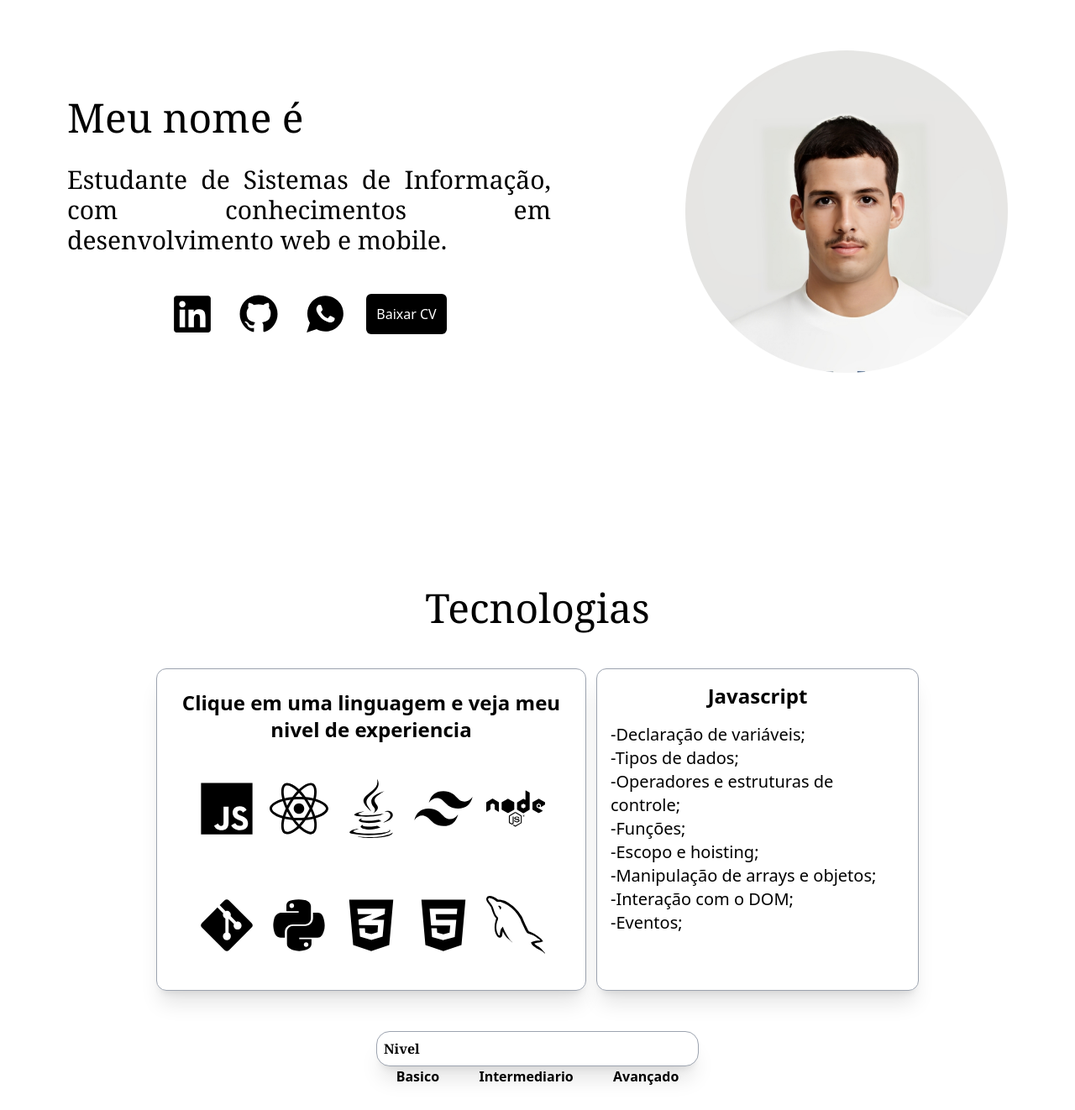
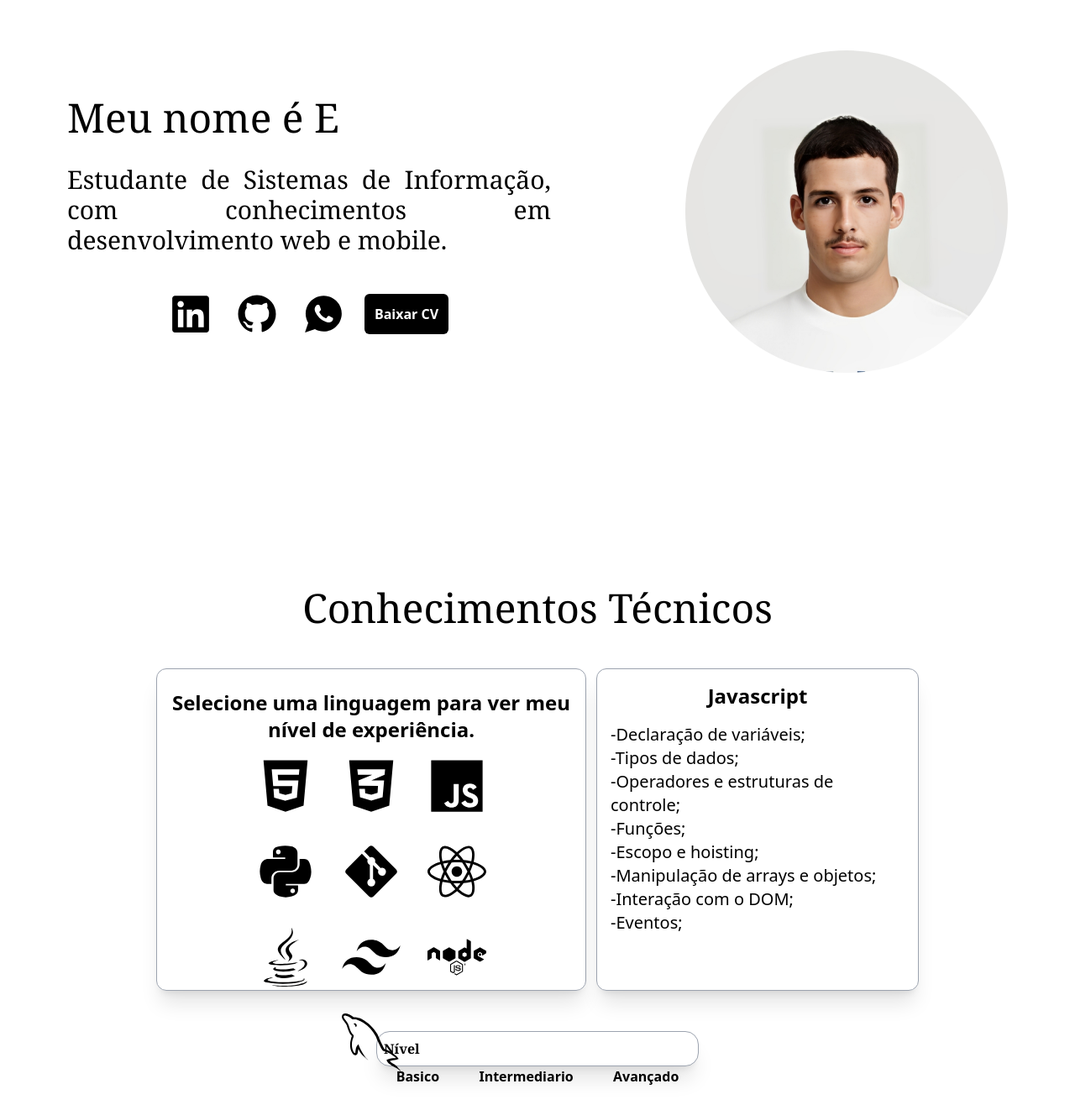
Before and after one commit to EnricoMustafa/Portfolio, a React (Vite) app: page / in a window 1280 px wide. Shown: the part 148-1470 px from the top of the page at 84% size. Built offline with nearby package versions, Linux system fonts and the light colour scheme.

Commit message:
version:0.0.1

```diff
--- a/src/App.jsx
+++ b/src/App.jsx
@@ -21,7 +21,7 @@ export default function App() {
 
   const semTela = (e) => {
     e.preventDefault();
-    alert("ESSE PROJETO ESTÀ EM CONSTRUÇÂO, CLIQUE EM 'OK' PARA RECARREGAR A PAGINA");
+    alert("ESSE PROJETO ESTÀ EM CONSTRUÇÂO!");
   }
 
   const handleSubmit = (e) => {
@@ -156,8 +156,8 @@ export default function App() {
   const [text] = useTypewriter({
     words: [
       "Seja Bem-vindo!",
-      "Meu nome é Enrico Mustafa",
-      "Esse é o meu portifolio",
+      "Meu nome é Enrico Brasil",
+      "Esse é o meu portfólio",
     ],
     loop: true,
     typeSpeed: 120,
@@ -175,8 +175,7 @@ export default function App() {
               </span>
             </h1>
             <p className="mt-4 font-serif text-3xl text-justify">
-              Estudante de Sistemas de Informação, com conhecimentos em
-              desenvolvimento web e mobile.
+              Estudante de Sistemas de Informação, com conhecimentos em desenvolvimento web e mobile.
             </p>
 
             <div className="flex items-center justify-center gap-6 mt-10">
@@ -193,7 +192,6 @@ export default function App() {
               <a
                 href="https://github.com/EnricoMustafa"
                 target="_blank"
-                rel="noopener noreferrer"
               >
                 <LiaGithub
                   className="transition-all hover:text-gray-300"
@@ -203,7 +201,6 @@ export default function App() {
               <a
                 href="https://wa.me/5571993483883"
                 target="_blank"
-                rel="noopener noreferrer"
               >
                 <IoLogoWhatsapp
                   className="transition-all hover:text-gray-300"
@@ -211,8 +208,8 @@ export default function App() {
                 />
               </a>
               <a
-                className="text-white transition-all bg-black rounded-md hover:text-gray-500 p-3 hover:bg-gray-300"
-                href="src/public/docs/ENRICO_MUSTAFA_Curriculo.pdf"
+                className="text-white transition-all bg-black rounded-md hover:text-black font-semibold p-3 hover:bg-gray-300"
+                href="src/public/docs/CurriculoEnricoBrasil.pdf"
                 download="Meu-Curriculo.pdf"
               >
                 Baixar CV
@@ -233,12 +230,27 @@ export default function App() {
 {/* Tecnologias */}
       <section className="h-screen">
         <h1 className="text-black font-serif pt-12 text-5xl text-center">
-          Tecnologias
+          Conhecimentos Técnicos
         </h1>
         <div className= "flex w-full h-3/5 items-center justify-center gap-3">
           <div className="p-4 rounded-xl shadow-xl w-2/5 border border-gray-400 h-96">
-            <h1 className="text-center text-2xl font-bold mt-2">Clique em uma linguagem e veja meu nivel de experiencia</h1>
-            <div className="flex justify-center flex-wrap mt-4 w-full items-center h-3/4 gap-4">
+            <h1 className="text-center text-2xl font-bold mt-2">Selecione uma linguagem para ver meu nível de experiência.</h1>
+            <div className="flex justify-center flex-wrap mt-4 w-4/6 m-auto items-center h-3/4 gap-8">
+
+            <FaHtml5  onClick={() => {
+              setColor('bg-green-500'),
+              setProgress('w-3/4'),
+              setTextTec(texto[8]),
+              settitleTec('HTML');
+            }}
+            size={70} color="#000" className="hover:animate-pulse cursor-pointer transition-transform duration-600 hover:scale-110" />
+            <FaCss3Alt onClick={() => {
+              setColor('bg-yellow-500'),
+              setProgress('w-2/3'),
+              setTextTec(texto[7]),
+              settitleTec('CSS');
+            }}
+            size={70} color="#000" className="hover:animate-pulse cursor-pointer transition-transform duration-600 hover:scale-110" />
             <IoLogoJavascript
             onClick={() => {
               setColor('bg-yellow-500'),
@@ -246,7 +258,21 @@ export default function App() {
               setTextTec(texto[0]),
               settitleTec('Javascript');
             }}
-              size={70} color="#000" className="hover:animate-pulse cursor-pointer transition-transform duration-600 hover:scale-110" />
+            size={70} color="#000" className="hover:animate-pulse cursor-pointer transition-transform duration-600 hover:scale-110" />
+            <FaPython onClick={() => {
+              setColor('bg-red-500'),
+              setProgress('w-1/4'),
+              setTextTec(texto[6]),
+              settitleTec('Python');
+            }}
+            size={70} color="#000" className="hover:animate-pulse cursor-pointer transition-transform duration-600 hover:scale-110" />
+                        <FaGitAlt onClick={() => {
+              setColor('bg-yellow-500'),
+              setProgress('w-1/2'),
+              setTextTec(texto[5]),
+              settitleTec('Git');
+            }}
+            size={70} color="#000" className="hover:animate-pulse cursor-pointer transition-transform duration-600 hover:scale-110" />
             <FaReact
             onClick={() => {
               setColor('bg-yellow-500'),
@@ -277,34 +303,7 @@ export default function App() {
               settitleTec('Node');
             }}
             size={70} color="#000" className="hover:animate-pulse cursor-pointer transition-transform duration-600 hover:scale-110" />
-            <FaGitAlt onClick={() => {
-              setColor('bg-yellow-500'),
-              setProgress('w-1/2'),
-              setTextTec(texto[5]),
-              settitleTec('Git');
-            }}
-            size={70} color="#000" className="hover:animate-pulse cursor-pointer transition-transform duration-600 hover:scale-110" />
-            <FaPython onClick={() => {
-              setColor('bg-red-500'),
-              setProgress('w-1/4'),
-              setTextTec(texto[6]),
-              settitleTec('Python');
-            }}
-            size={70} color="#000" className="hover:animate-pulse cursor-pointer transition-transform duration-600 hover:scale-110" />
-            <FaCss3Alt onClick={() => {
-              setColor('bg-yellow-500'),
-              setProgress('w-2/3'),
-              setTextTec(texto[7]),
-              settitleTec('CSS');
-            }}
-            size={70} color="#000" className="hover:animate-pulse cursor-pointer transition-transform duration-600 hover:scale-110" />
-            <FaHtml5  onClick={() => {
-              setColor('bg-green-500'),
-              setProgress('w-3/4'),
-              setTextTec(texto[8]),
-              settitleTec('HTML');
-            }}
-            size={70} color="#000" className="hover:animate-pulse cursor-pointer transition-transform duration-600 hover:scale-110" />
+
             <GrMysql onClick={() => {
               setColor('bg-red-500'),
               setProgress('w-1/4'),
@@ -325,7 +324,7 @@ export default function App() {
             <div className="flex-wrap w-full m-auto">
               <div className="bg-white w-96 m-auto shadow-xl rounded-2xl border border-gray-400">
                 <div className={`h-10 ${color} ${progress} transition-all duration-700 ease-in-out  rounded-2xl`}>
-                <p className="text-center font-serif font-semibold p-2">Nivel</p>
+                <p className="text-center font-serif font-semibold p-2">Nível</p>
                 </div>
               </div>
               <div className="text-black flex justify-around w-96 m-auto font-semibold">
@@ -338,7 +337,7 @@ export default function App() {
 
       <section className="h-screen w-full ">
       <h1 className="text-black pt-12 font-serif text-5xl flex justify-center">
-          Projetos
+          Meus projetos
       </h1>
        <div className= "flex h-3/5 items-center mt-4 w-full justify-center gap-3">
           <div className="p-8 rounded-xl shadow-xl w-3/4 border border-gray-400 items-center flex justify-around h-5/6">
@@ -382,7 +381,7 @@ export default function App() {
           </div>
           <div className="flex justify-around mt-3">
             <button className="bg-black text-white p-2 w-20 rounded-lg hover:animate-pulse hover:bg-gray-400 font-semibold "> <a href="" onClick={(e) => {semTela(e)}}>Acessar</a></button>
-            <button className="bg-black text-white p-2 w-20 rounded-lg hover:animate-pulse hover:bg-gray-400 font-semibold"> <a target="_blank" href="https://github.com/EnricoMustafa/VerificadorDeSenha">Github</a></button>
+            <button className="bg-black text-white p-2 w-20 rounded-lg hover:animate-pulse hover:bg-gray-400 font-semibold"> <a  href="" onClick={(e) => {semTela(e)}}>Github</a></button>
           </div>
           </div>
           </div>
@@ -404,6 +403,10 @@ export default function App() {
       </form>
       </div>
       </section>
+
+      <footer className="bg-black text-white flex justify-center p-4 mt-64 ">
+        <p className="p-5">© 2025 Enrico Brasil. Todos os direitos reservados.</p>
+      </footer>
     </Fragment>
   );
 }
```
Also changed, not shown: 2 other files (tests, documents, lock files or other folders).
